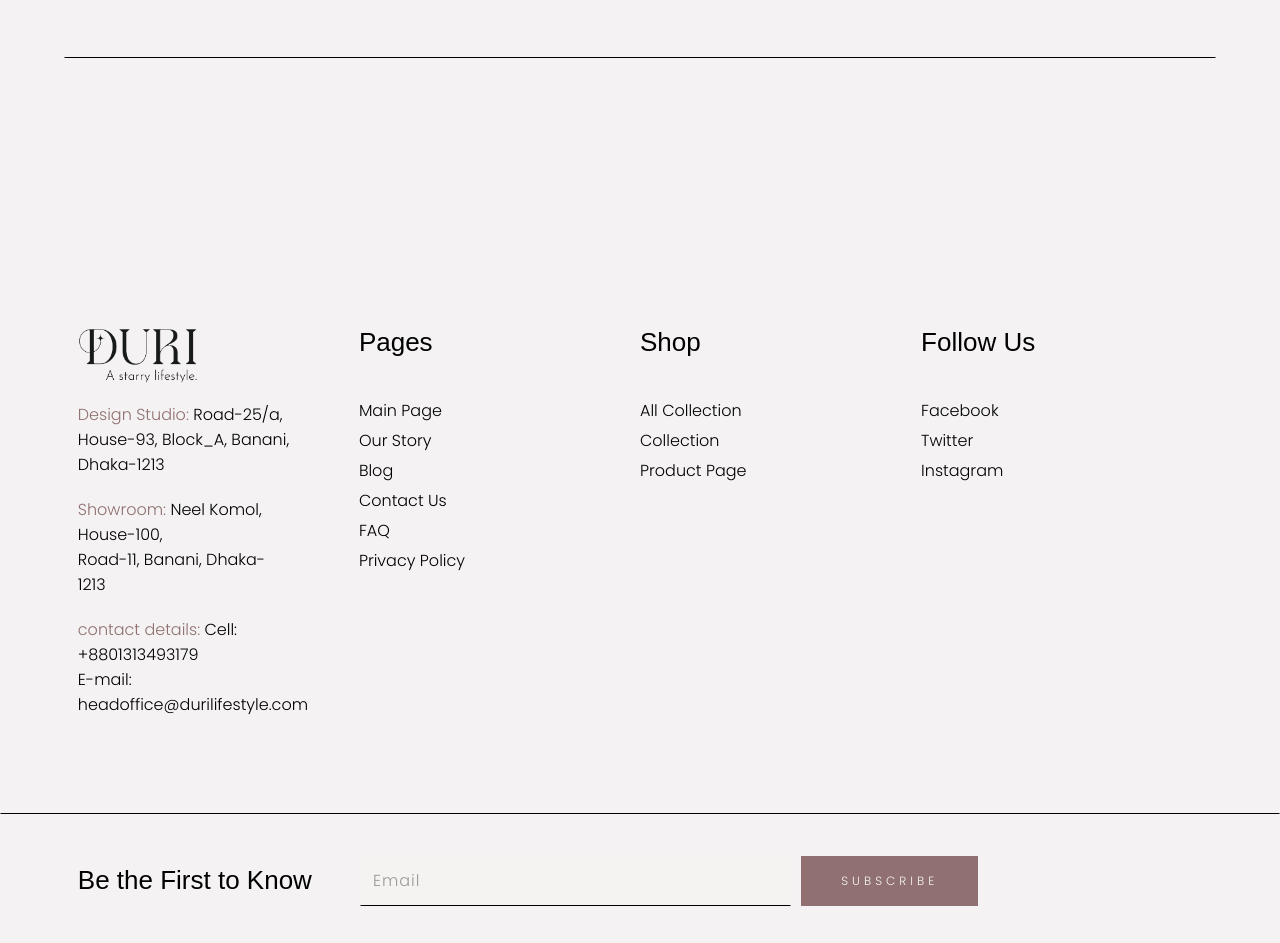
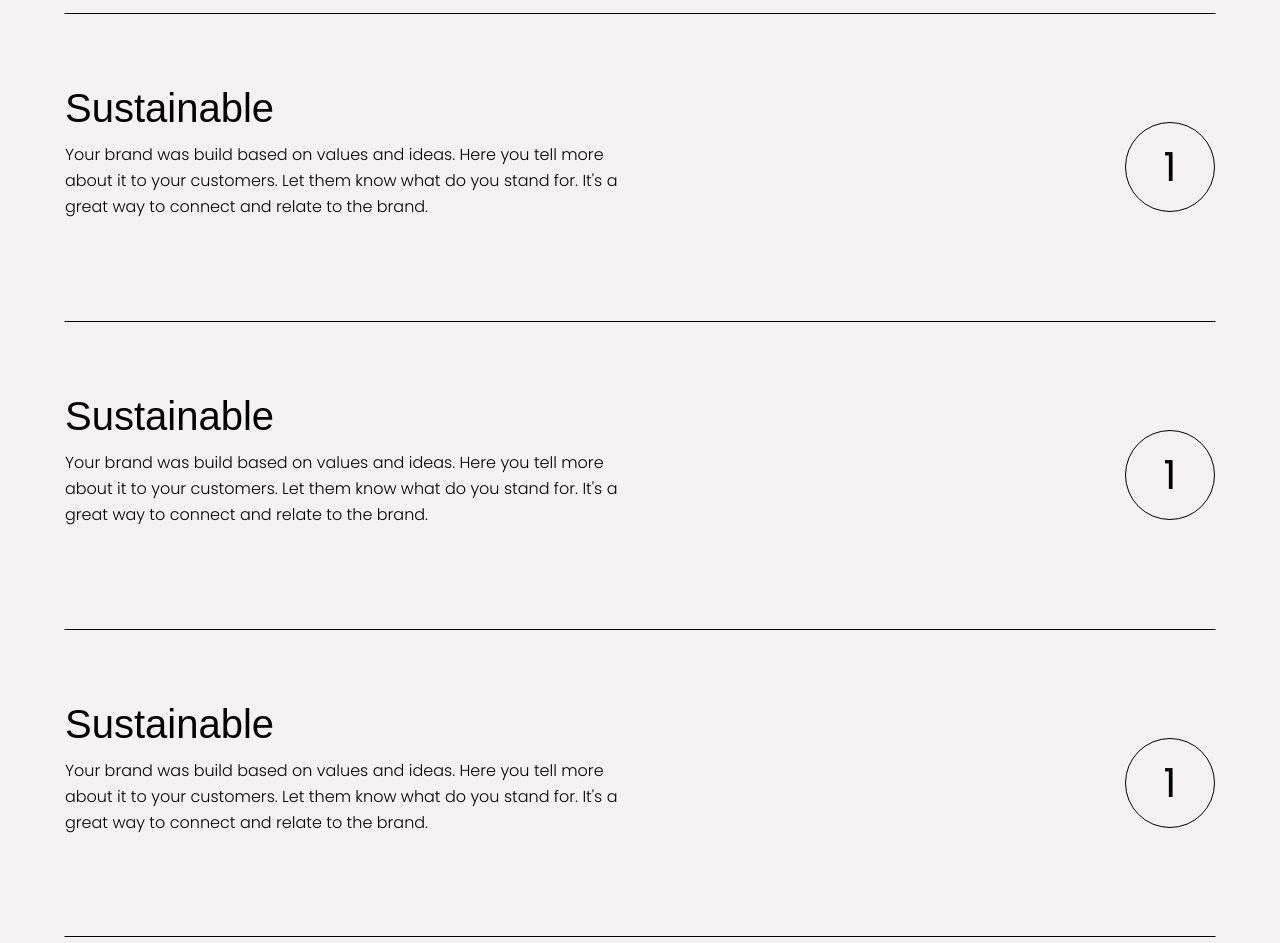
Before and after one commit to Tusar78/Framy, a plain HTML site: page our-story.html in a window 1280 px wide. Shown: the part 2369-3312 px from the top of the page. Drawn offline with nearby package versions, Linux system fonts and the light colour scheme; a web font is replaced by a local one.

Commit message:
Statement section almost done

```diff
--- a/assets/css/ourStory.css
+++ b/assets/css/ourStory.css
@@ -148,7 +148,7 @@
   width: 124px;
 }
 
-.statement {
+.statements {
   position: relative;
   display: flex;
   width: 100%;
@@ -192,6 +192,10 @@
   text-transform: capitalize;
 }
 
+.statements__wrap {
+  margin-top: 80px;
+}
+
 .statement {
   position: relative;
 }
@@ -204,6 +208,10 @@
   grid-row-gap: 16px;
   grid-template-columns: repeat(2, 1fr);
   border: 1px solid;
+  border-color: #000 transparent transparent transparent;
+}
+
+.statement:last-child .statement__wrap {
   border-color: #000 transparent #000 transparent;
 }
 
@@ -218,6 +226,7 @@
 
 .statement__content--text {
   font-size: 1rem;
+  line-height: 26px;
   font-weight: 300;
   margin: 10px 0 40px;
 }
--- a/our-story.html
+++ b/our-story.html
@@ -196,6 +196,39 @@
                 </div>
               </div>
             </div>
+            <div class="statement">
+              <div class="statement__wrap">
+                <div class="statement__content">
+                  <h3 class="statement__content--title">Sustainable</h3>
+                  <p class="statement__content--text">Your brand was build based on values and ideas. Here you tell more about it to your customers. Let them know what do you stand for. It's a great way to connect and relate to the brand.</p>
+                </div>
+                <div class="statement__number">
+                  <div class="statement__bullet">1</div>
+                </div>
+              </div>
+            </div>
+            <div class="statement">
+              <div class="statement__wrap">
+                <div class="statement__content">
+                  <h3 class="statement__content--title">Sustainable</h3>
+                  <p class="statement__content--text">Your brand was build based on values and ideas. Here you tell more about it to your customers. Let them know what do you stand for. It's a great way to connect and relate to the brand.</p>
+                </div>
+                <div class="statement__number">
+                  <div class="statement__bullet">1</div>
+                </div>
+              </div>
+            </div>
+            <div class="statement">
+              <div class="statement__wrap">
+                <div class="statement__content">
+                  <h3 class="statement__content--title">Sustainable</h3>
+                  <p class="statement__content--text">Your brand was build based on values and ideas. Here you tell more about it to your customers. Let them know what do you stand for. It's a great way to connect and relate to the brand.</p>
+                </div>
+                <div class="statement__number">
+                  <div class="statement__bullet">1</div>
+                </div>
+              </div>
+            </div>
           </div>
         </div>
       </section>
```
